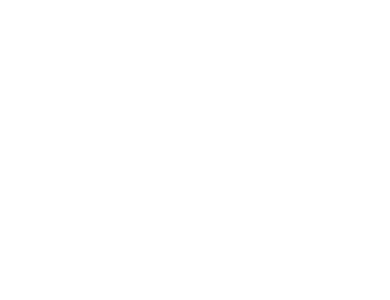
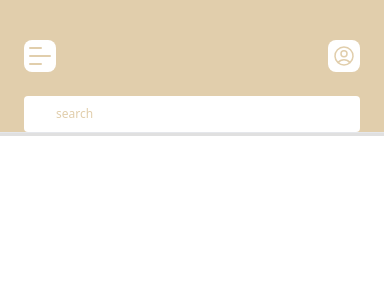
Before and after one commit to BadVoice/MobileNavMenu-component-for-Bakery, a Vue app: page / in a window 390 px wide. Shown: the top 300 px of the page. Built offline with nearby package versions, Linux system fonts and the light colour scheme.

Commit message:
feat: add top-mobileNav

```diff
--- a/package.json
+++ b/package.json
@@ -8,13 +8,18 @@
   },
   "dependencies": {
     "autoprefixer": "^10",
+    "css-loader": "^6.7.1",
     "postcss": "^8",
+    "sass": "^1.55.0",
     "tailwindcss": "^3",
     "vue": "^3.2.38",
     "vue-router": "^4.1.5"
   },
   "devDependencies": {
     "@vitejs/plugin-vue": "^3.0.3",
+    "node-sass": "^7.0.3",
+    "postcss-loader": "^7.0.1",
+    "sass-loader": "^13.1.0",
     "vite": "^3.0.9",
     "vue-cli-plugin-tailwind": "~3.0.0"
   }
--- a/postcss.config.js
+++ b/postcss.config.js
@@ -2,5 +2,6 @@
   plugins: {
     tailwindcss: {},
     autoprefixer: {}
-  }
+  },
+
 }
--- a/src/App.vue
+++ b/src/App.vue
@@ -1,9 +1,11 @@
 <script setup>
 import { RouterLink, RouterView } from 'vue-router'
+import NavMenu from './components/NavMenu/NavMenu.vue';
 </script>
 
-<template>
+<template >
 
+    <NavMenu></NavMenu>
   <RouterView />
 </template>
 
--- /dev/null
+++ b/src/assets/index.scss
@@ -0,0 +1 @@
+@import '@/components/MobileBtn/MobileBtn.scss'
--- /dev/null
+++ b/src/components/MobileBtn/MobileBtn.scss
@@ -0,0 +1,71 @@
+ // mobile
+
+ .toggle span {
+    position: absolute;
+
+    width: 22px;
+    height: 2px;
+    background: #E1CEAC;
+    border-radius: 25px;
+    transition: 0.5s;
+}
+
+ .toggle {
+    position: relative;
+    width: 32px;
+    height: 32px;
+    cursor: pointer;
+    background: #fff;
+
+    border-radius: 8px;
+    display: none;
+    justify-content: center;
+    align-items: center;
+    overflow: hidden;
+
+
+}
+
+
+.toggle span:nth-child(1) {
+    transform: translateY(-8px);
+    position: absolute;
+    width: 13px;
+    left: 5px;
+
+}
+
+.toggle.active span:nth-child(1) {
+    width: 22px;
+    transform: translateY(0px) rotate(45deg);
+    transition-delay: 0.125s;
+}
+
+
+
+.toggle span:nth-child(2) {
+    transform: translateY(8px);
+    position: absolute;
+    width: 13px;
+    left: 5px;
+}
+
+.toggle.active span:nth-child(2) {
+    width: 22px;
+    transform: translateY(0px) rotate(315deg);
+    transition-delay: 0.25s;
+}
+
+.toggle.active span:nth-child(3) {
+    transform: translateX(60px);
+    position: absolute;
+    width: 15px;
+    left: 5px;
+}
+
+@media screen and (max-width: 1100px) {
+    .toggle {
+        display: flex;
+
+    }
+}
--- /dev/null
+++ b/src/components/MobileBtn/MovileBtn.vue
@@ -0,0 +1,30 @@
+<template>
+    <div
+        :class="{ active: isActive }"
+                    @click.prevent="toggleModal"
+
+                    class="toggle ">
+
+                    <span></span>
+                    <span></span>
+                    <span></span>
+
+                </div>
+</template>
+
+<script setup>
+import { ref } from "@vue/reactivity"
+
+
+
+    const isActive = ref(false)
+
+    function toggleModal() {
+        isActive.value = !isActive.value
+    }
+</script>
+
+<style lang="scss" scoped>
+
+    @import '@/components/MobileBtn/MobileBtn.scss'
+</style>
--- /dev/null
+++ b/src/components/NavMenu/NavMenu.vue
@@ -0,0 +1,68 @@
+<template>
+    <div class="navMenu container  max-w-sm w-[100%] h-[100vh] bg-white
+     overflow-y-scroll bg-gray-900
+
+    ">
+
+        <div class="px-6 pt-10 bg-[#E1CEAC]">
+            <div class="flex items-center justify-between pb-6">
+                <MovileBtn></MovileBtn>
+                <div class="bg-white cursor-pointer p-1 rounded-lg flex items-center justify-center">
+                    <svg class="w-6 h-6  text-[#E1CEAC] stroke-current" xmlns="http://www.w3.org/2000/svg" fill="none" viewBox="0 0 24 24" stroke-width="1.5" stroke="currentColor">
+                        <path stroke-linecap="round" stroke-linejoin="round" d="M17.982 18.725A7.488 7.488 0 0012 15.75a7.488 7.488 0 00-5.982 2.975m11.963 0a9 9 0 10-11.963 0m11.963 0A8.966 8.966 0 0112 21a8.966 8.966 0 01-5.982-2.275M15 9.75a3 3 0 11-6 0 3 3 0 016 0z" />
+                    </svg>
+                </div>
+            </div>
+
+
+                <div class="relative">
+                    <div class="absolute inset-y-0 left-0 flex items-center pl-2 pointer-events-none">
+
+                    </div>
+                    <input type="text" class="w-full rounded pl-8 pr-4 py-2.5 text-xs font-xl text-[#E1CEAC] bg-white placeholder-[#E1CEAC] focus:outline-none focus:ring-1 focus:ring-gray-300 " placeholder="search">
+                </div>
+            </div>
+
+
+
+        <hr class="h-1 bg-[#E0E0E0]">
+
+    </div>
+</template>
+
+<script setup>
+import { reactive } from "@vue/reactivity";
+
+import MovileBtn from '../MobileBtn/MovileBtn.vue'
+
+    const rangeProducts = reactive({
+        'Cakes': {
+
+        },
+        'Pastries': {
+
+        },
+        'Bakery': {
+
+        },
+        'Gift Ideas': {
+
+        },
+        'Events': {
+
+        },
+        'Seasonal': {
+
+        },
+        'Buffer': {
+
+        },
+        'Contact': {
+
+        }
+    })
+</script>
+
+<style lang="css" scoped>
+
+</style>
--- a/src/main.js
+++ b/src/main.js
@@ -2,7 +2,7 @@
 import App from './App.vue'
 import router from './router'
 
-// import './assets/main.css'
+import '@/assets/index.scss'
 import './assets/tailwind.css'
 
 const app = createApp(App)
```
Also changed, not shown: src/views/HomeView.vue (line endings or trailing spaces), 1 other file (tests, documents, lock files or other folders).
